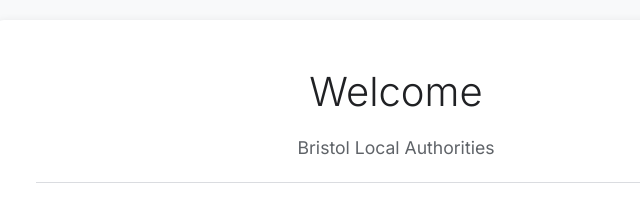
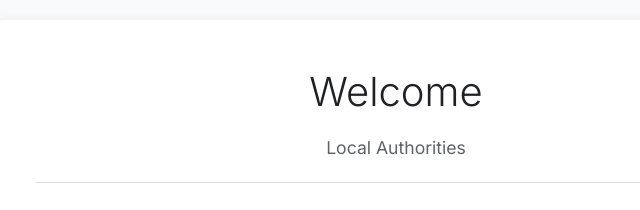
Before and after one commit to 5smug/Team-11, a plain HTML site: page Code for website/index.html in a window 1280 px wide. Shown: the top 210 px of the page, 244-884 px from the left. Drawn offline with nearby package versions, Linux system fonts and the light colour scheme.

Commit message:
Update index.html

```diff
--- a/Code for website/index.html
+++ b/Code for website/index.html
@@ -14,7 +14,7 @@
     <div class="overlay-container">
         <header class="main-header">
             <h1>Welcome</h1>
-            <p class="dataset">Bristol Local Authorities</p>
+            <p class="dataset">Local Authorities</p>
         </header>
 
         <main class="content-class">
```
